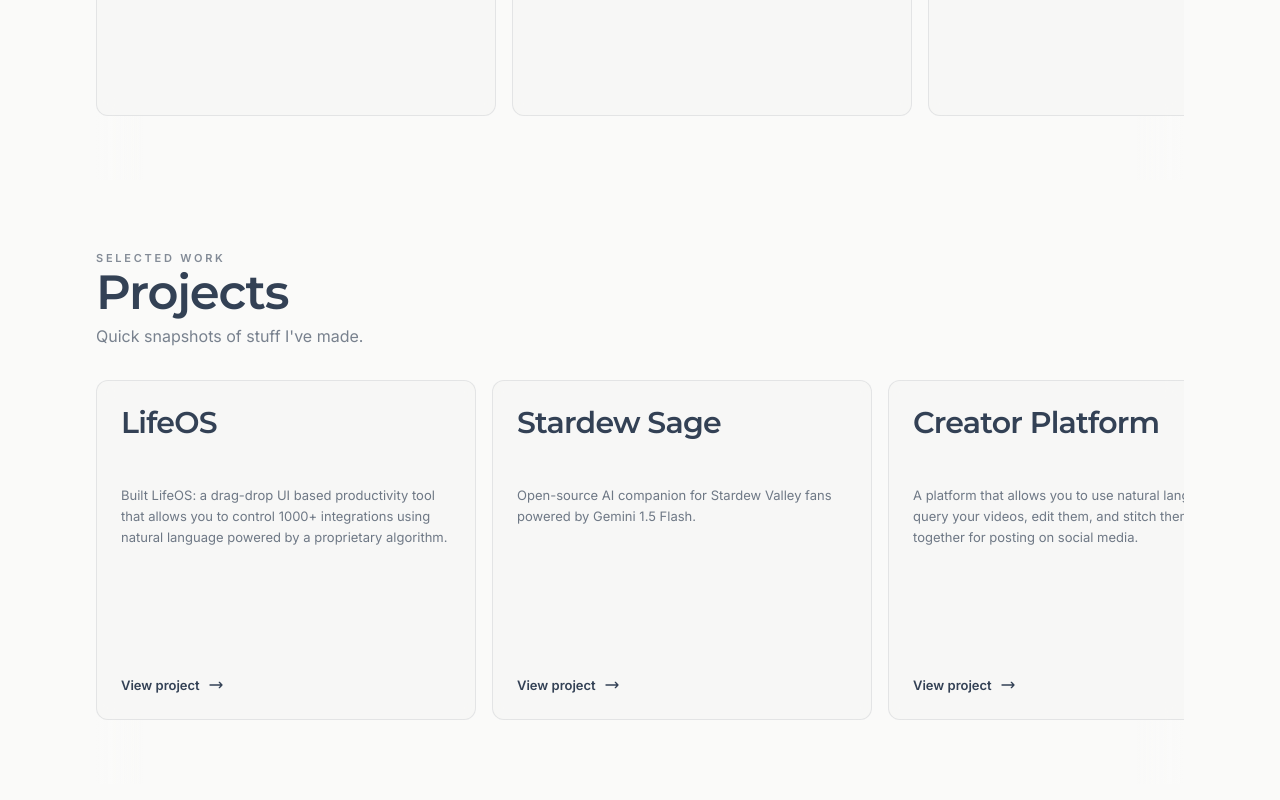
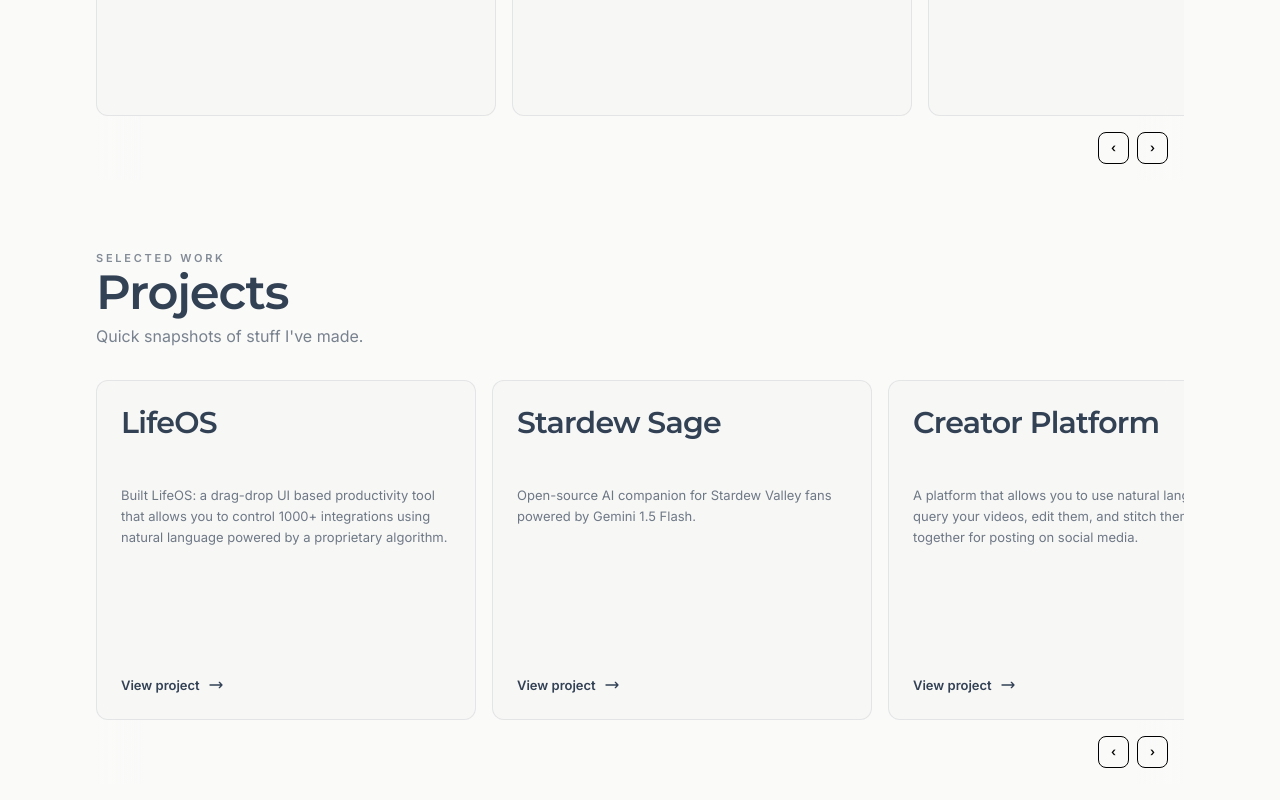
Before and after one commit to yashbhal/portfolio-web, a Next.js app: page / in a window 1280 px wide. Shown: the part 2760-3560 px from the top of the page. Built offline with nearby package versions, Linux system fonts and the light colour scheme.

Commit message:
Added scroll buttons

```diff
--- a/app/components/CardSection.tsx
+++ b/app/components/CardSection.tsx
@@ -106,7 +106,7 @@
               </article>
             ))}
           </div>
-          <div className="absolute bottom-4 right-4 flex gap-2 md:hidden">
+          <div className="absolute bottom-4 right-4 flex gap-2">
             <button
               type="button"
               onClick={() => scrollByAmount(projectsScrollRef.current, "left")}
@@ -161,7 +161,7 @@
               </article>
             ))}
           </div>
-          <div className="absolute bottom-4 right-4 flex gap-2 md:hidden">
+          <div className="absolute bottom-4 right-4 flex gap-2">
             <button
               type="button"
               onClick={() => scrollByAmount(experiencesScrollRef.current, "left")}
```
